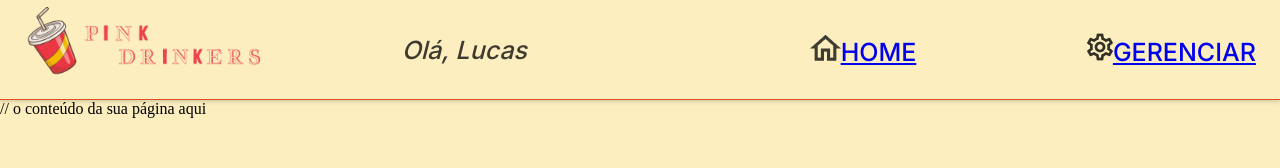
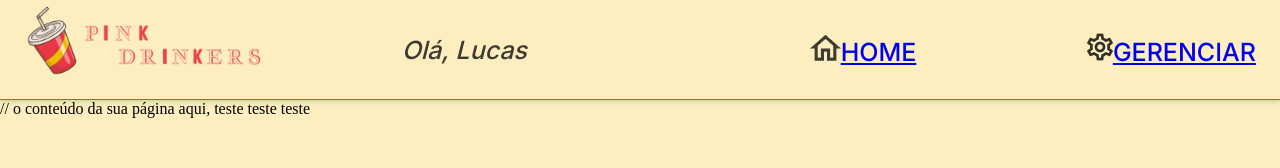
Before and after one commit to jparroj/PinkDrinkers-_PIN1, a React (Create React App) app in the folder views/: page /gerenciar-maquina in a window 1280 px wide. Shown: the top 168 px of the page. Built offline with nearby package versions, Linux system fonts and the light colour scheme; a web font is replaced by a local one.

Commit message:
teste git hub com lucas

```diff
--- a/views/src/components/GerenciarMaquinaPage/GerenciarMaquina.js
+++ b/views/src/components/GerenciarMaquinaPage/GerenciarMaquina.js
@@ -8,7 +8,7 @@ function GerenciarMaquina() {
   return (
     <div>
       <Header />
-      // o conteúdo da sua página aqui
+      // o conteúdo da sua página aqui, teste teste teste
     </div>
   );
 }
```
